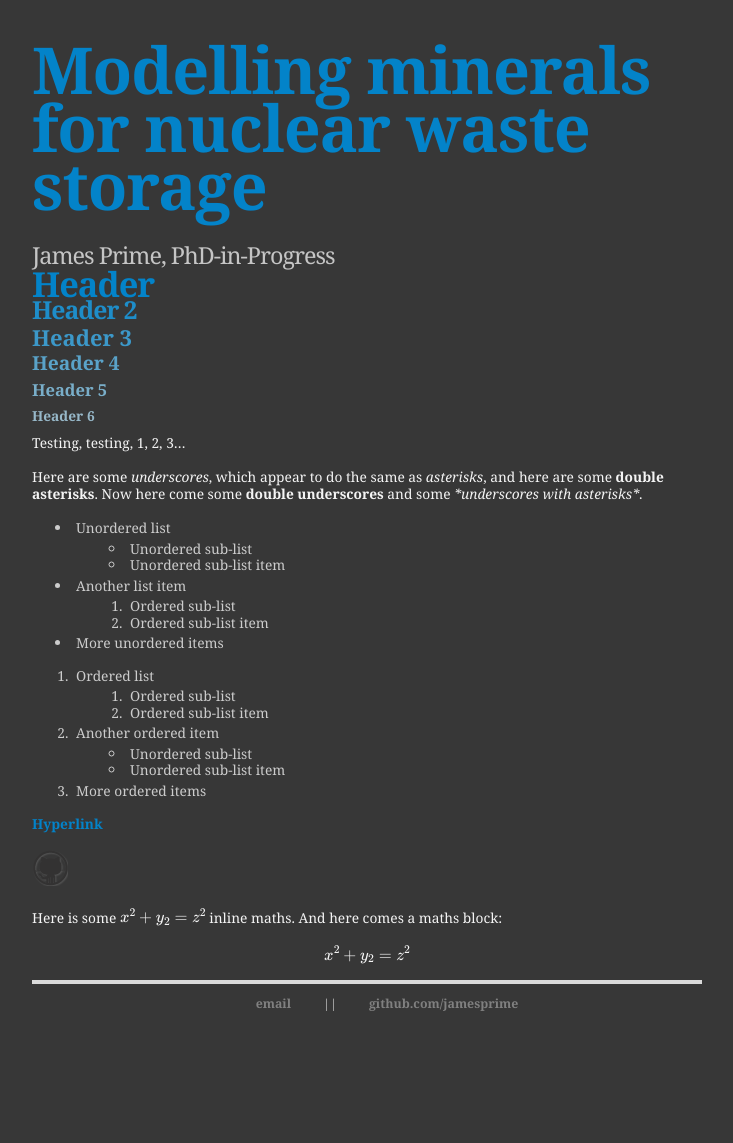
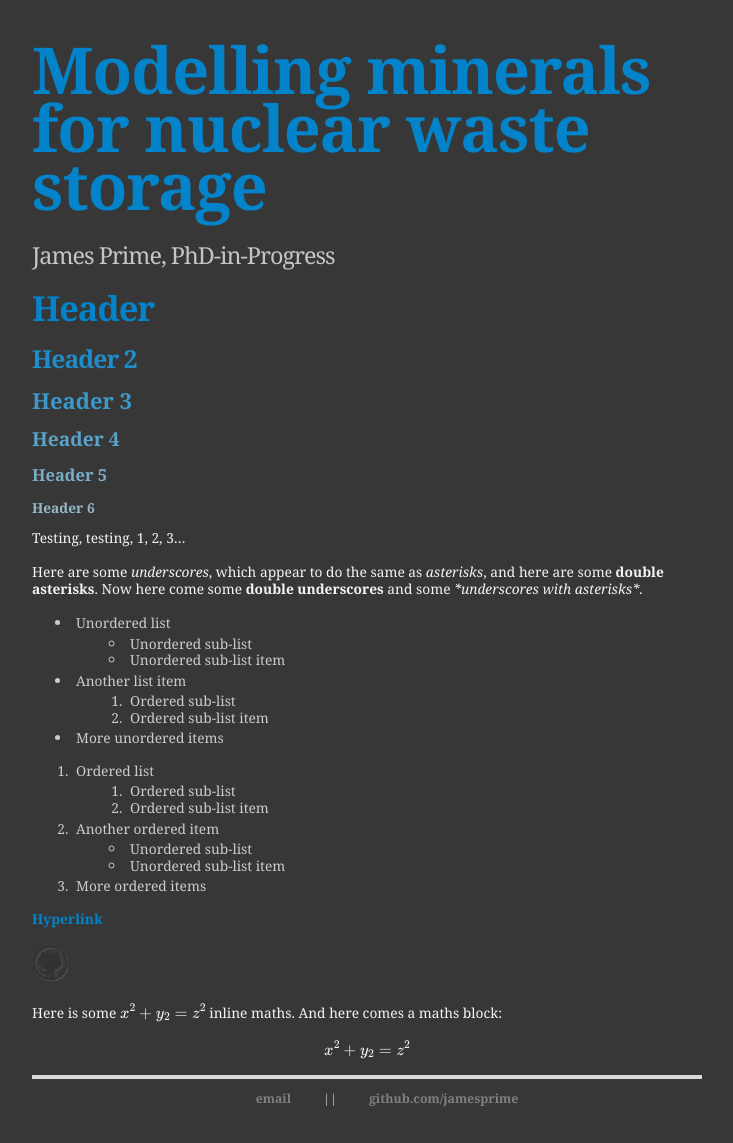
Before and after one commit to jamesprime/jamesprime.github.io, a Jekyll site: the page built from _pages/test/index.md, in a window 1280 px wide. Shown: the whole page, without its empty margins (273-1006 px from the left). Built offline with Jekyll 4.4.1, drawn with Linux system fonts in a browser that asks for light colours; nearby versions of some CDN libraries; formulas are drawn with MathJax 3; before the commit the page ends 1048 px from its top, so only the background shows below that.

Commit message:
Updated _sass/uberduper.scss
Changed all heading levels margins from 10px 0 to 1em 0, as a test

```diff
--- a/_sass/uberduper.scss
+++ b/_sass/uberduper.scss
@@ -15,7 +15,7 @@ h1 {
     color: #0383c9;
     font-size: 2.5em; // Originally 4.7em; default is 2em
     letter-spacing: -1px;
-    margin: 10px 0;
+    margin: 1em 0;
     // padding: 30px 0 0 0;
 
     a {
@@ -36,7 +36,7 @@ h2 {
     font-size: 1.8em; // Originally 1.7em; default is 1.5em
     font-weight: bold;
     letter-spacing: -1px;
-    margin: 10px 0;
+    margin: 1em 0;
     // padding: 0px 2px 4px 0;
 }
 
@@ -45,26 +45,26 @@ h3 {
     color: #3C98C9; // Originally #fba919
     font-size: 1.6em; // Originally 1.4em; default is 1.17em
     font-weight: bold;
-    margin: 10px 0; // Originally 10px 0 8px
+    margin: 1em 0; // Originally 10px 0 8px
     // padding: 1px 2px 4px 0;
 }
 
 h4 {
     color: #5AA3C9; // Originally #23af4c
     font-size: 1.4em; // Default is 1em
-    margin: 10px 0;
+    margin: 1em 0;
 }
 
 h5 {
     color: #79AEC9;
     font-size: 1.2em; // Default is .83em
-    margin: 10px 0;
+    margin: 1em 0;
 }
 
 h6 {
     color: #97B8C9;
     font-size: 1em; // Default is .67em
-    margin: 10px 0;
+    margin: 1em 0;
 }
 
 p {
```
